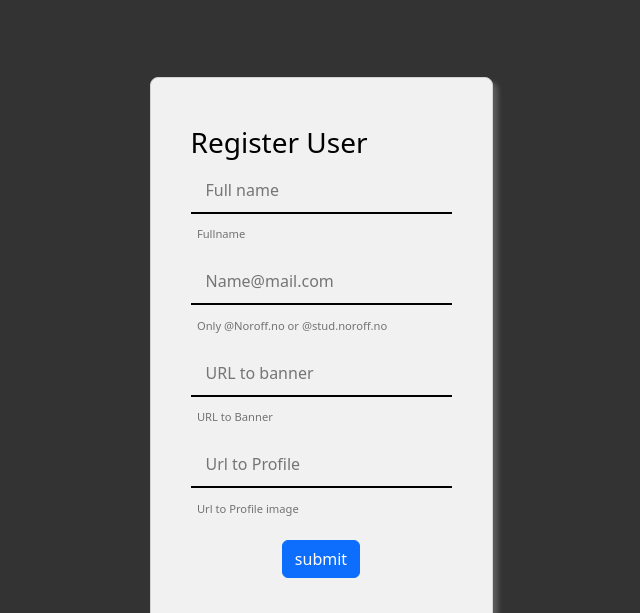
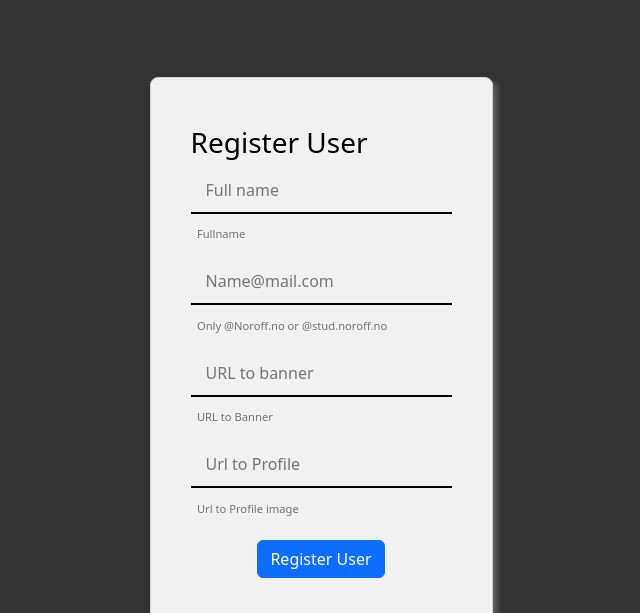
Before and after one commit to nexnic/Smedia, a website: page index.html in a window 1280 px wide. Shown: the part 187-800 px from the top of the page, without its empty margins (319-959 px from the left). Drawn offline with Linux system fonts and the light colour scheme.

Commit message:
edit button txt

```diff
--- a/index.html
+++ b/index.html
@@ -90,7 +90,7 @@
                 </div>
                 <div class="form__btn">
                     <button class="btn btn-primary" id="form__register--btn">
-                        submit
+                        Register User
                     </button>
                 </div>
             </form>
```
